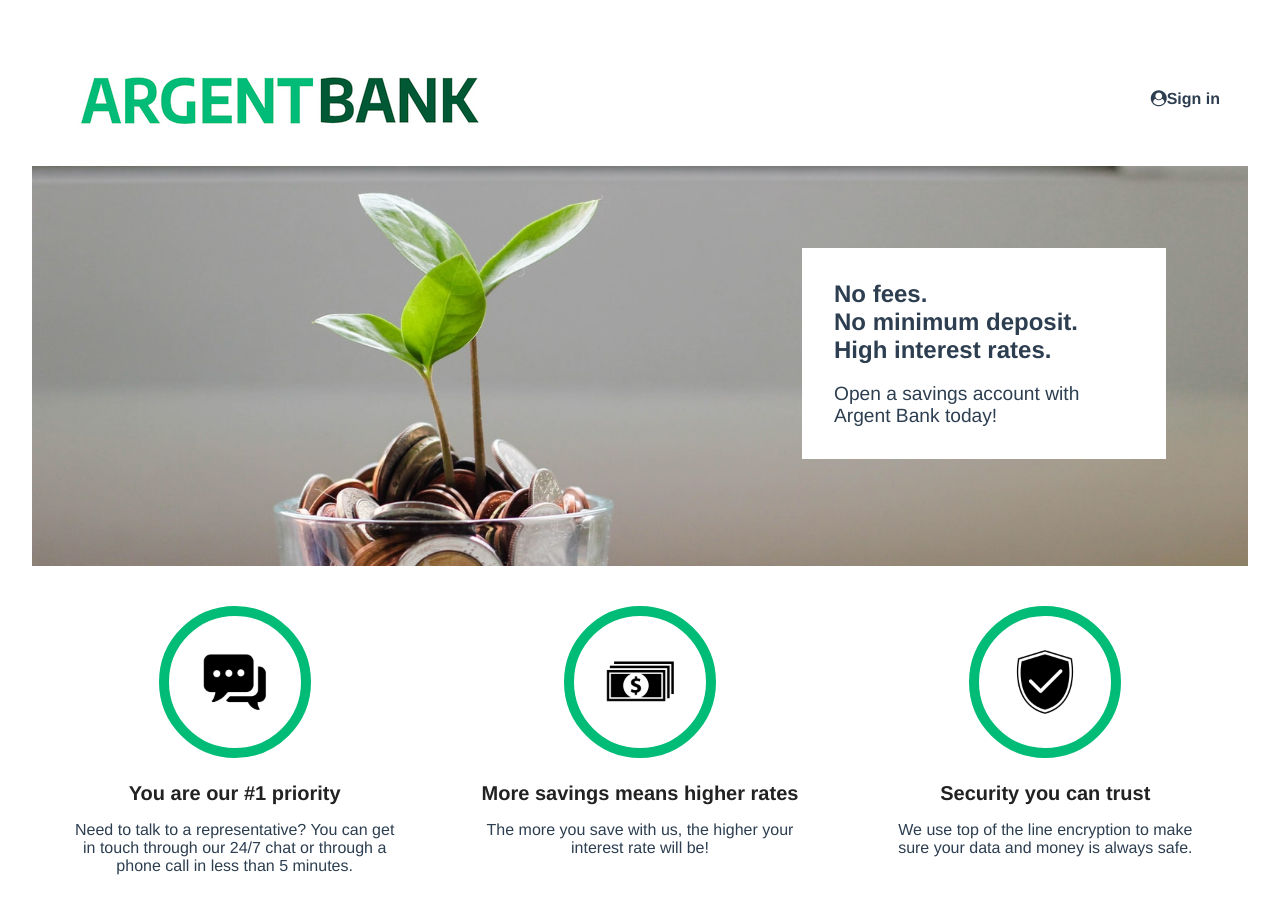
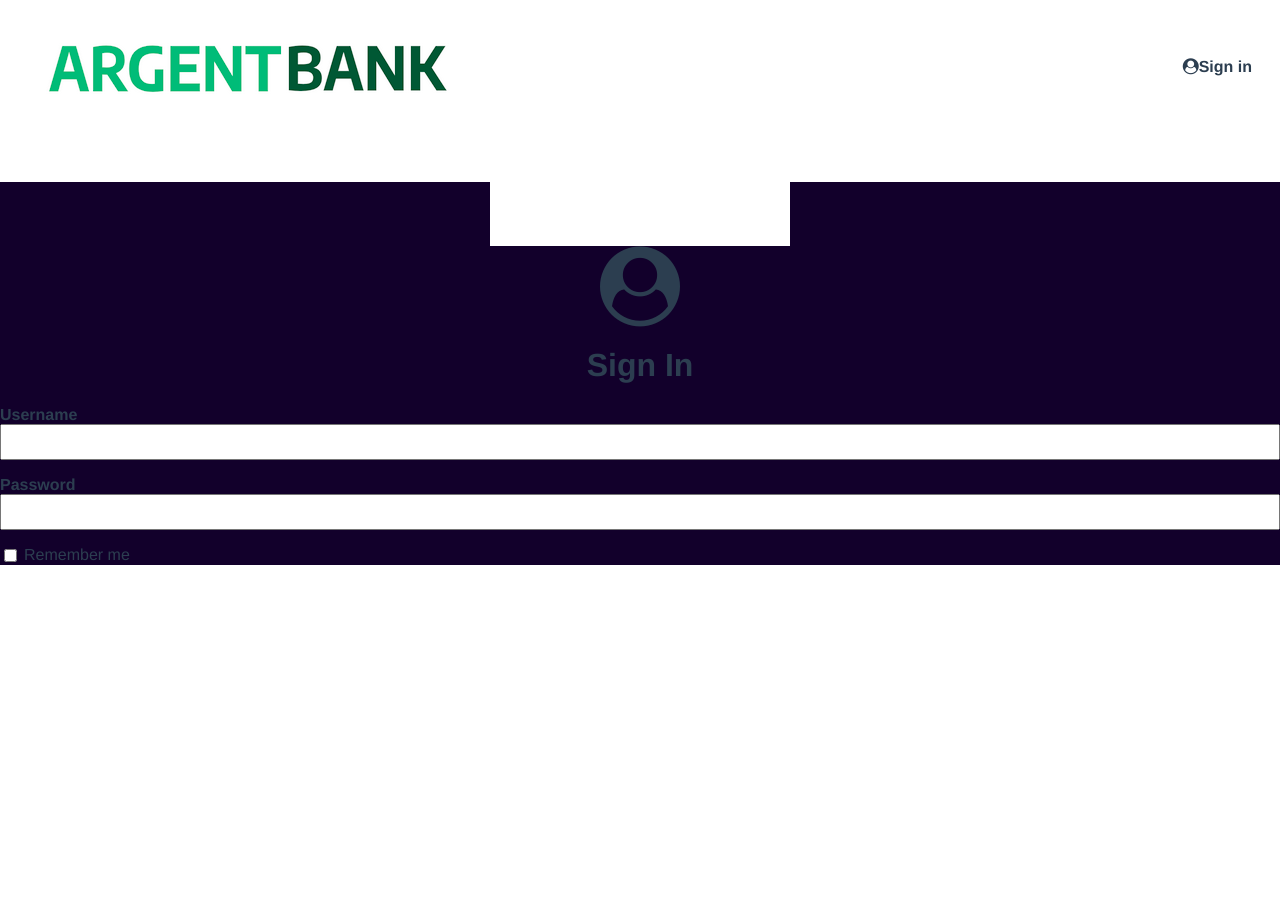
Before and after one commit to JC971/bank-front-project, a React (Vite) app: page /SignIn in a window 1280 px wide. Shown: the top 914 px of the page. After the commit the page ends 800 px from the top, so only its background shows below. Built offline with nearby package versions, Linux system fonts and the light colour scheme.

Commit message:
second commit

```diff
--- a/src/App.tsx
+++ b/src/App.tsx
@@ -1,78 +1,19 @@
-import "./App.css";
-import logo from "./assets/img/argentBankLogo.png";
-import inconChat from './assets/img/icon-chat.png';
-import moneyIcon from './assets/img/icon-money.png';
-import securityIcon from './assets/img/icon-security.png';
-import "./main.css";
+// src/App.js
+
+import { Routes, Route } from 'react-router-dom';
+import HomePage from "./HomePage";
+import SignIn from "./SignIn";
 
 function App() {
 	return (
-		<>
-			<nav className="main-nav">
-				<a href="" className="main-nav-logo">
-					<img src={logo} alt="Argent Bank logo" />
-					<h1 className="sr-only">Argent Bank</h1>
-				</a>
-				<div>
-					<a href="" className="main-nav-item">
-						<i className="fa fa-user-circle"></i>
-						Sign in
-					</a>
-				</div>
-			</nav>
-			<main>
-				<div className="hero">
-					<section className="hero-content">
-						<h2 className="sr-only">Promoted Content</h2>
-						<p className="subtitle">No fees.</p>
-						<p className="subtitle">No minimum deposit.</p>
-						<p className="subtitle">High interest rates.</p>
-						<p className="text">
-							Open a savings account with Argent Bank today!
-						</p>
-					</section>
-				</div>
-				<section className="features">
-					<h2 className="sr-only">Features</h2>
-					<div className="feature-item">
-						<img
-							src={inconChat}
-							alt="Chat Icon"
-							className="feature-icon"
-						/>
-						<h3 className="feature-item-title">You are our #1 priority</h3>
-						<p>
-							Need to talk to a representative? You can get in touch through our
-							24/7 chat or through a phone call in less than 5 minutes.
-						</p>
-					</div>
-					<div className="feature-item">
-						<img
-							src={moneyIcon}
-							alt="Chat Icon"
-							className="feature-icon"
-						/>
-						<h3 className="feature-item-title">More savings means higher rates</h3>
-						<p>
-							The more you save with us, the higher your interest rate will be!
-						</p>
-					</div>
-					<div className="feature-item">
-						<img
-							src={securityIcon}
-							alt="Chat Icon"
-							className="feature-icon"
-						/>
-						<h3 className="feature-item-title">Security you can trust</h3>
-						<p>
-							We use top of the line encryption to make sure your data and money
-							is always safe.
-						</p>
-					</div>
-				</section>
-			</main>
-		</>
+
+			<Routes>
+				<Route path="/" element={<HomePage />} />
+				<Route path="/SignIn" element={<SignIn />} />
+
+			</Routes>
+
 	);
 }
-//react router
+
 export default App;
--- /dev/null
+++ b/src/HomePage.tsx
@@ -0,0 +1,71 @@
+// src/HomePage.js
+import logo from "./assets/img/argentBankLogo.png";
+import inconChat from "./assets/img/icon-chat.png";
+import moneyIcon from "./assets/img/icon-money.png";
+import securityIcon from "./assets/img/icon-security.png";
+import { Link } from "react-router-dom";
+
+function HomePage() {
+	return (
+		<>
+			<nav className="main-nav">
+				<Link to="/" className="main-nav-logo">
+					<img src={logo} alt="Argent Bank logo" />
+					<h1 className="sr-only">Argent Bank</h1>
+				</Link>
+				<div>
+					<Link to="/signin" className="main-nav-item">
+						<i className="fa fa-user-circle"></i>
+						Sign in
+					</Link>
+				</div>
+			</nav>
+			<main>
+				<div className="hero">
+					<section className="hero-content">
+						<h2 className="sr-only">Promoted Content</h2>
+						<p className="subtitle">No fees.</p>
+						<p className="subtitle">No minimum deposit.</p>
+						<p className="subtitle">High interest rates.</p>
+						<p className="text">
+							Open a savings account with Argent Bank today!
+						</p>
+					</section>
+				</div>
+				<section className="features">
+					<div className="feature-item">
+						<img src={inconChat} alt="Chat Icon" className="feature-icon" />
+						<h3 className="feature-item-title">You are our #1 priority</h3>
+						<p>
+							Need to talk to a representative? You can get in touch through our
+							24/7 chat or through a phone call in less than 5 minutes.
+						</p>
+					</div>
+					<div className="feature-item">
+						<img src={moneyIcon} alt="Money Icon" className="feature-icon" />
+						<h3 className="feature-item-title">
+							More savings means higher rates
+						</h3>
+						<p>
+							The more you save with us, the higher your interest rate will be!
+						</p>
+					</div>
+					<div className="feature-item">
+						<img
+							src={securityIcon}
+							alt="Security Icon"
+							className="feature-icon"
+						/>
+						<h3 className="feature-item-title">Security you can trust</h3>
+						<p>
+							We use top of the line encryption to make sure your data and money
+							is always safe.
+						</p>
+					</div>
+				</section>
+			</main>
+		</>
+	);
+}
+
+export default HomePage;
--- /dev/null
+++ b/src/SignIn.tsx
@@ -0,0 +1,43 @@
+import logo from "./assets/img/argentBankLogo.png";
+import { Link } from "react-router-dom";
+
+function signIn() {
+	return (
+		<div>
+			<nav className="main-nav">
+				<Link to="/" className="main-nav-logo">
+					<img src={logo} alt="Argent Bank logo" />
+					<h1 className="sr-only">Argent Bank</h1>
+				</Link>
+				<div>
+					<Link to="/signin" className="main-nav-item">
+						<i className="fa fa-user-circle"></i>
+						Sign in
+					</Link>
+				</div>
+			</nav>
+			<main className="main bg-dark">
+				<section className="sign-in-content"></section>
+				<i className="fa fa-user-circle sign-in-icon"></i>
+				<h1>Sign In</h1>
+				<form action="get">
+					<div className="input-wrapper">
+						<label htmlFor="username">Username</label>
+						<input type="text" id="username" />
+					</div>
+					<div className="input-wrapper">
+						<label htmlFor="password">Password</label>
+						<input type="password" id="password" />
+					</div>
+					<div className="input-remember">
+						<input type="checkbox" id="remember-me" />
+						<label htmlFor="remember-me">Remember me</label>
+					</div>
+
+				</form>
+			</main>
+		</div>
+	);
+}
+
+export default signIn;
--- a/src/main.css
+++ b/src/main.css
@@ -48,7 +48,7 @@ body {
   color: #2c3e50;
 }
 
-.main-nav a.router-link-exact-active {
+.main-nav a.-link-exact-active {
   color: #42b983;
 }
 
--- a/src/main.tsx
+++ b/src/main.tsx
@@ -1,10 +1,15 @@
-import React from 'react'
-import ReactDOM from 'react-dom/client'
-import App from './App.tsx'
+import React from 'react';
+import ReactDOM from 'react-dom/client';
+import App from './App.tsx';
+import { BrowserRouter as Router } from "react-router-dom";
+
 import './main.css'
 
-ReactDOM.createRoot(document.getElementById('root')!).render(
+const root = ReactDOM.createRoot(document.getElementById("root")!);
+root.render(
   <React.StrictMode>
-    <App />
-  </React.StrictMode>,
-)
+  <Router>
+  <App />
+  </Router>
+  </React.StrictMode>
+);
```
